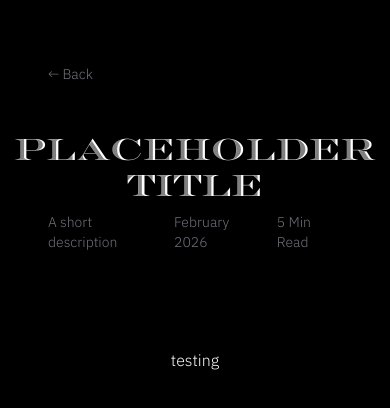
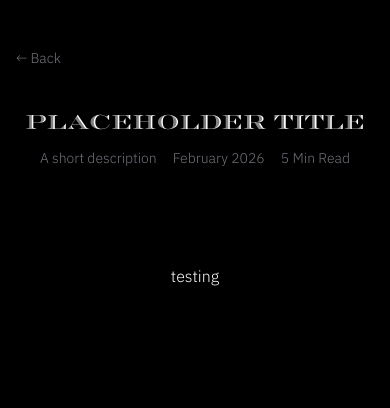
Before and after one commit to tempelfeldsg/website, a Next.js app: page /blog/Test in a window 390 px wide. Shown: the top 408 px of the page. Built offline with nearby package versions, Linux system fonts and the light colour scheme.

Commit message:
fix: mobile support for blog posts

```diff
--- a/app/blog/[slug]/page.js
+++ b/app/blog/[slug]/page.js
@@ -16,19 +16,19 @@ export default async function BlogPost({ params })
   	}
 
 return (
-<main className="p-12 bg-black text-white min-h-screen">
+<main className="py-8 px-4 md:p-12 bg-black text-white min-h-screen">
 	<div className="max-w-3xl pt-4 mb-4">
   		<Link href="/blog" className="text-zinc-500 text-start flex hover:text-zinc-400 text-sm font-[Main]">
     		← Back
   		</Link>
 	</div>
 
-	<article className="max-w-8xl mx-auto py-8 flex flex-col items-center justify-start">
-        	<h1 className="text-3xl text-center font-[Title] ">
+	<article className="max-w-8xl mx-auto pt-6 md:py-8 flex flex-col items-center justify-start">
+        	<h1 className="text-xl md:text-3xl text-center font-[Title] ">
           		{pt.title}
         	</h1>
 
-		<div className="flex font-[Main] justify-start items-center gap-4 mt-2">
+		<div className="flex font-[Main] justify-start items-center gap-4 mt-3 md:mt-2">
       			<p className="text-zinc-500 text-sm">{pt.desc}</p>
       			<p className="text-zinc-500 text-sm">{pt.date}</p>
       			<p className="text-zinc-500 text-sm">{pt.readTime}</p>
```
